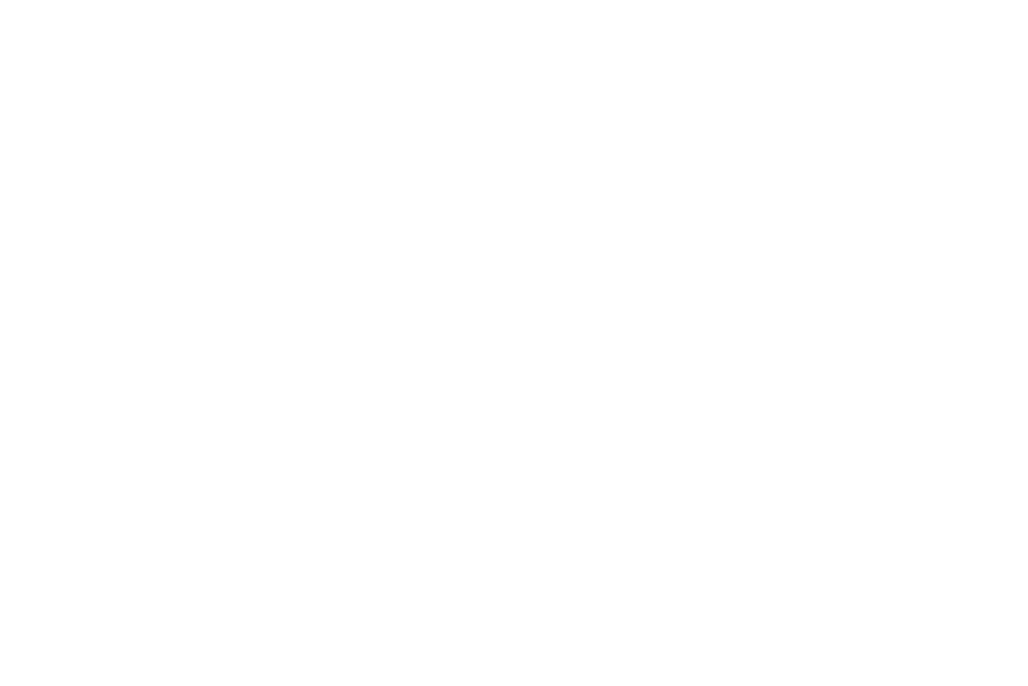
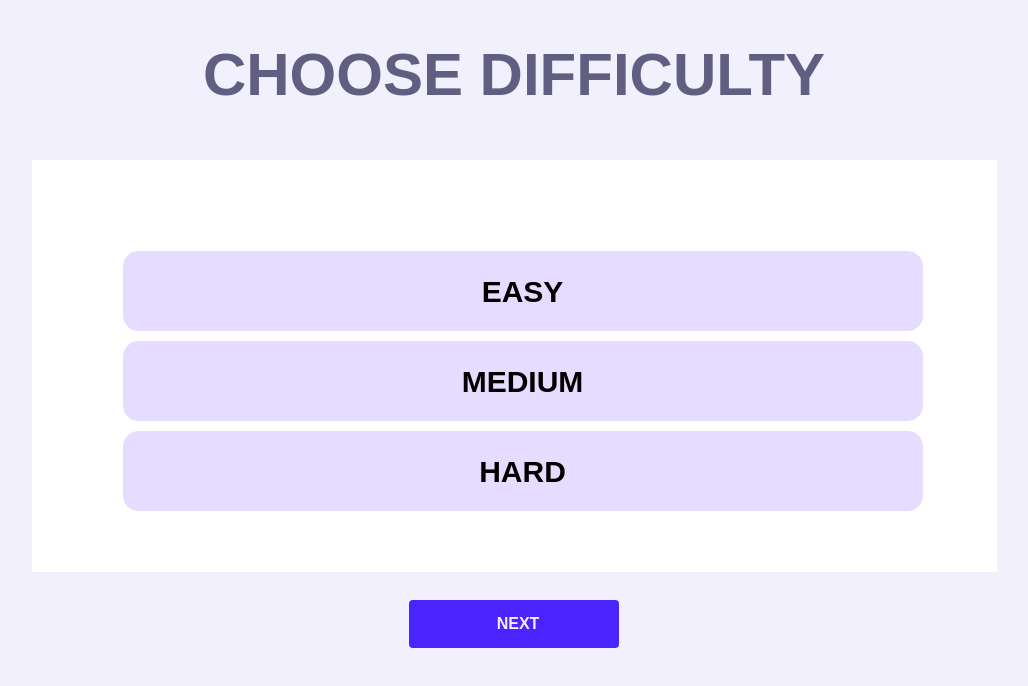
Before and after one commit to code-jas/wim-game-project, a Nuxt app: page /castro-test in a window 1280 px wide. Before the commit this address had no page. Shown: the top 686 px of the page, without its empty margins (126-1154 px from the left). Built offline with nearby package versions, Linux system fonts and the light colour scheme.

Commit message:
\DifficultyLevel

```diff
--- /dev/null
+++ b/components/DifficultyLevel.vue
@@ -0,0 +1,75 @@
+<template>
+    <div class="background">
+        <h1 class="header">CHOOSE DIFFICULTY</h1>
+        <div class="main-container">
+            <div class="diff-container">EASY</div>
+            <div class="diff-container">MEDIUM</div>
+            <div class="diff-container">HARD</div>
+        </div>
+        <button type="button" class="flex items-center bg-blue-v font-semibold text-dk-t-prim-alt rounded  py-3 px-20 mb-6 mt-7   hover:bg-blue-v-alt focus:ring-1 focus:ring-blue-300   hover:scale-105 active:transform active:translate-y-1 transition duration-300">
+            <i class="uil uil-plus text-2xl mr-2"></i> NEXT
+         </button>
+    </div>
+</template>
+
+
+<script>
+
+</script>
+
+<style>
+.background{
+    background-color: #F2F0FC;
+    display: flex;
+    flex-direction: column;
+    align-items: center;
+    padding: 0;
+    min-height: 100vh;
+    width: 100%;
+    margin: 0;
+
+}
+.header{
+    color: #605F81;
+    justify-content: center;
+    align-items: center;
+    font-family: 'Poppins', Arial, Helvetica, sans-serif;
+    font-size: 60px;
+    width: auto;
+    margin-top: 30px;
+    margin-bottom: 40px;
+    font-weight: 900;
+
+}
+.main-container{
+    width: 965px;
+    height: 412px;
+    background-color: #FFFFFF;
+    border: 1px solid #FFFFFF;
+    margin: 0 auto;
+    padding: 90px;
+    align-items: center;
+}
+.main-container .diff-container{
+    width: 800px;
+    height: 80px;
+    margin: 0;
+    background-color: #E6DCFF;
+    border: 1px solid #E6DCFF;
+    border-radius: 15px;
+    margin-bottom: 10px;
+    overflow: hidden;
+    box-sizing: border-box;
+    display: grid;
+    align-content: center;
+    font-size: 30px;
+    justify-content: center;
+    font-weight: 900;
+
+}
+.main-container .diff-container:hover{
+    background: #6174FB;
+    transform: translateY(-10px);
+    transition:  background 0.5s;
+}
+</style>
--- /dev/null
+++ b/components/LevelNumber.vue
@@ -0,0 +1,4 @@
+<template>
+
+
+</template>
--- /dev/null
+++ b/pages/castro-test.vue
@@ -0,0 +1,9 @@
+
+import LevelNumber from '../components/LevelNumber.vue';
+
+<template>
+    <div>
+        <difficulty-level/>
+          <LevelNumber/>
+    </div>
+</template>
```
